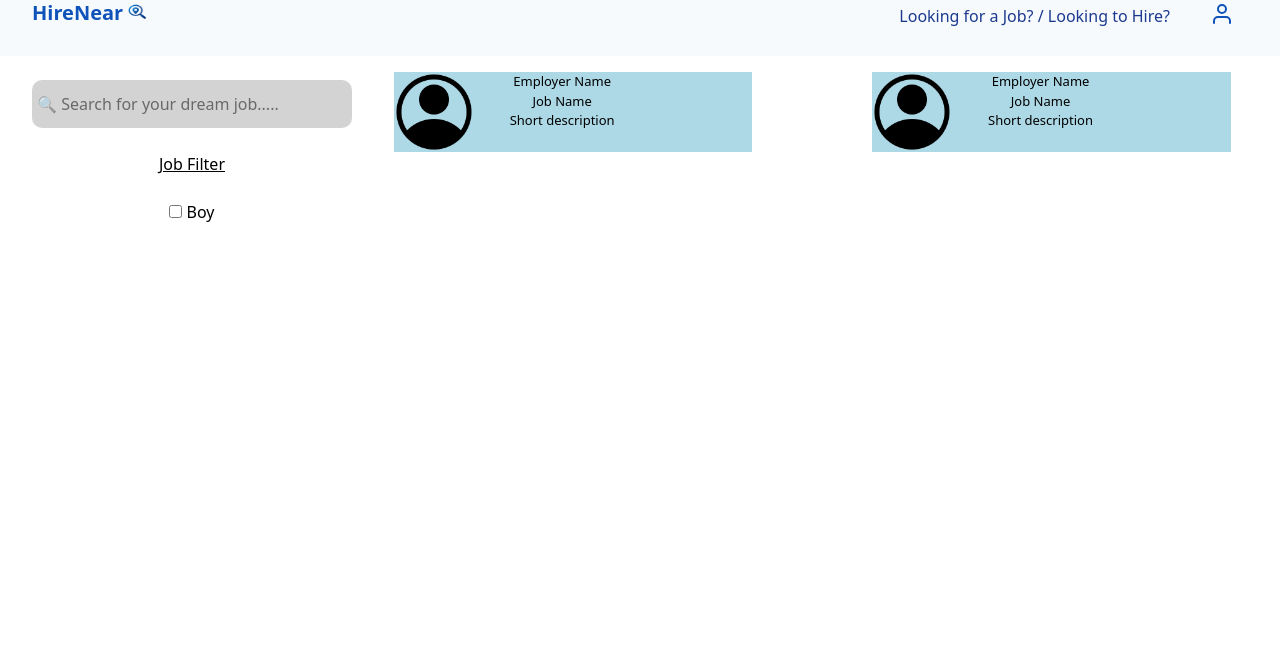
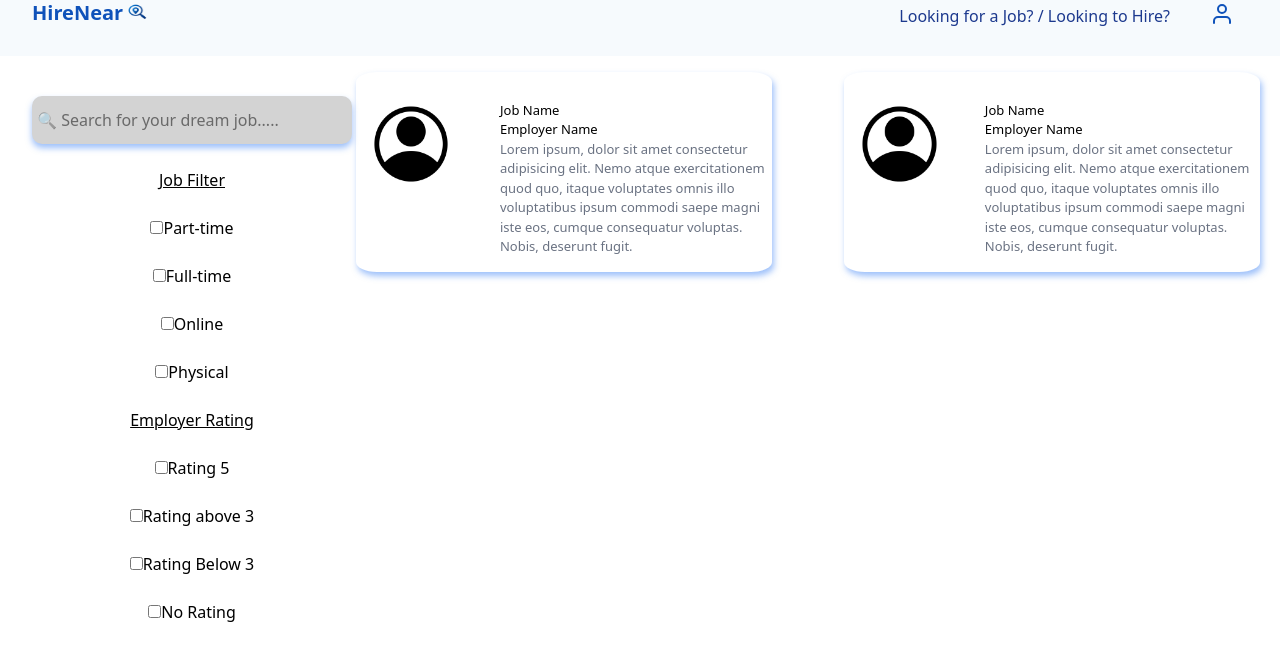
Before and after one commit to BmKaranja/HireNear, a React (Vite) app in the folder HireNear/: page /jobs in a window 1280 px wide. Shown: the top 660 px of the page. Built offline with nearby package versions, Linux system fonts and the light colour scheme.

Commit message:
Update:added filter part on job search and might add later on the js code, finally added the box-shadow to the cards

```diff
--- a/HireNear/src/components/JobCards.jsx
+++ b/HireNear/src/components/JobCards.jsx
@@ -2,25 +2,25 @@ import React from 'react'
 
 function JobCard() {
   return (
-    <div className='grid grid-cols-2 marginr gap-30 mt-10'>
-      <div className='flex flex-1 flex-row h-10 jobcards'>
-        <div>
-          <img src="account.png" alt="employer" className='h-20'/>
+    <div className='grid grid-cols-2 marginr gap-20 mt-10'>
+      <div className='flex flex-1 flex-row h-10 jobcards gap-2'>
+        <div className='pl-4'>
+          <img src="account.png" alt="employer" className='h-20 w-100 mt-3'/>
         </div>
         <div className='jdetails'>
+          <p>Job Name</p>
           <p>Employer Name</p>
-          <p>Job Name</p>
-          <p>Short description</p>
+          <p className='text-gray-500'>Lorem ipsum, dolor sit amet consectetur adipisicing elit. Nemo atque exercitationem quod quo, itaque voluptates omnis illo voluptatibus ipsum commodi saepe magni iste eos, cumque consequatur voluptas. Nobis, deserunt fugit.</p>
         </div>
       </div>
-      <div className='flex flex-1 flex-row h-10 jobcards'>
-        <div>
-          <img src="account.png" alt="employer" className='h-20'/>
+      <div className='flex flex-1 flex-row h-10 jobcards gap-1'>
+        <div className='pl-4'>
+          <img src="account.png" alt="employer" className='h-20 w-100 mt-3'/>
         </div>
         <div className='jdetails'>
+          <p>Job Name</p>
           <p>Employer Name</p>
-          <p>Job Name</p>
-          <p>Short description</p>
+          <p className='text-gray-500'>Lorem ipsum, dolor sit amet consectetur adipisicing elit. Nemo atque exercitationem quod quo, itaque voluptates omnis illo voluptatibus ipsum commodi saepe magni iste eos, cumque consequatur voluptas. Nobis, deserunt fugit.</p>
         </div>
       </div>
 
--- a/HireNear/src/components/Searchbar.jsx
+++ b/HireNear/src/components/Searchbar.jsx
@@ -5,7 +5,15 @@ function Searchbar() {
     <div>
       <input type='search' placeholder='🔍 Search for your dream job.....' id='jobsearch' className='shadow-blue-950'></input><br></br><br></br>
       <p className='underline'>Job Filter</p><br></br>
-      <input type='checkbox'></input><label> Boy</label><br></br><br></br>
+      <input type='checkbox'></input><label>Part-time</label><br></br><br></br>
+      <input type='checkbox'></input><label>Full-time</label><br></br><br></br>
+      <input type='checkbox'></input><label>Online</label><br></br><br></br>
+      <input type='checkbox'></input><label>Physical</label><br></br><br></br>
+      <p className='underline'>Employer Rating</p><br></br>
+      <input type='checkbox'></input><label>Rating 5</label><br></br><br></br>
+      <input type='checkbox'></input><label>Rating above 3</label><br></br><br></br>
+      <input type='checkbox'></input><label>Rating Below 3</label><br></br><br></br>
+      <input type='checkbox'></input><label>No Rating</label><br></br><br></br>
     </div>
   )
 }
--- a/HireNear/src/index.css
+++ b/HireNear/src/index.css
@@ -112,19 +112,33 @@ h1 {
   width: 25vw;
   height: 6vh;
   padding: 5px;
-  margin-top: 15%;
+  margin-top: 20%;
+  box-shadow: 0 4px 6px rgba(59, 130, 246, 0.5);
 }
 .marginr{
   position: relative;
-  left: 5%;
+  left: 0.5%;
 }
 .jobcards{
-  box-shadow: #0f52ba;
-  height: fit-content;
-  background-color: lightblue;
-  width: 28vw;
+  left: 100%;
+  padding-top: 5%;
+  text-align: left;
+  height: 25vh;
+  width: 32.5vw;
+  box-shadow: 2px 4px 6px rgba(59, 130, 246, 0.5);
+  border-radius: 5%;
+  overflow: hidden;
+
 }
 .jdetails{
   font-size: small;
   padding-left: 10%;
+  padding-top: 2%;
+  overflow: hidden;
+  font-weight: 500;
 }
+#cover{
+  position:relative;
+  left: -10%;
+  bottom: 0%;
+}
```
Also changed, not shown: 1 other file (tests, documents, lock files or other folders).
